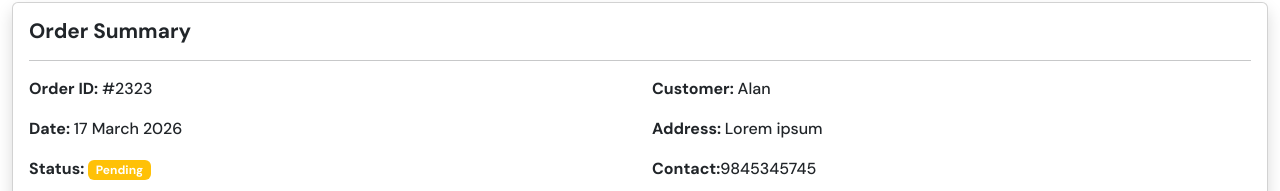
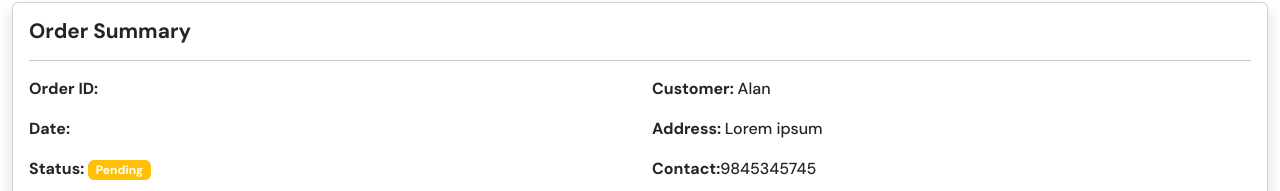
Before and after one commit to alanambrosedev/ecommerce-frontend, a React (Vite) app: page /order/confirmation/1 in a window 1280 px wide. Shown: the part 296-487 px from the top of the page. Built offline with nearby package versions, Linux system fonts and the light colour scheme; no server answers; sample sign-in values are in the browser's storage.

Commit message:
feat: improve order fetching logic in Confirmation component with error handling

```diff
--- a/src/components/Confirmation.jsx
+++ b/src/components/Confirmation.jsx
@@ -10,6 +10,7 @@ const Confirmation = () => {
   const params = useParams();
 
   const fetchOrder = async () => {
+    try {
       setLoading(true);
       const res = await fetch(`${apiUrl}order-details/${params.id}`, {
         method: "POST",
@@ -25,7 +26,9 @@ const Confirmation = () => {
       setLoading(false);
       const result = await res.json();
       setOrder(result.data);
-    console.log(result.data);
+    } catch (error) {
+      console.error("Error fetching order:", error);
+    }
   };
   useEffect(() => {
     fetchOrder();
@@ -47,11 +50,11 @@ const Confirmation = () => {
               <div className="col-6">
                 <p>
                   <strong>Order ID: </strong>
-                  #2323
+                  {order.id}
                 </p>
                 <p>
                   <strong>Date: </strong>
-                  17 March 2026
+                  {order.created_at}
                 </p>
                 <p>
                   <strong>Status: </strong>
```
Lines whose indentation alone changed are shown as unchanged.
